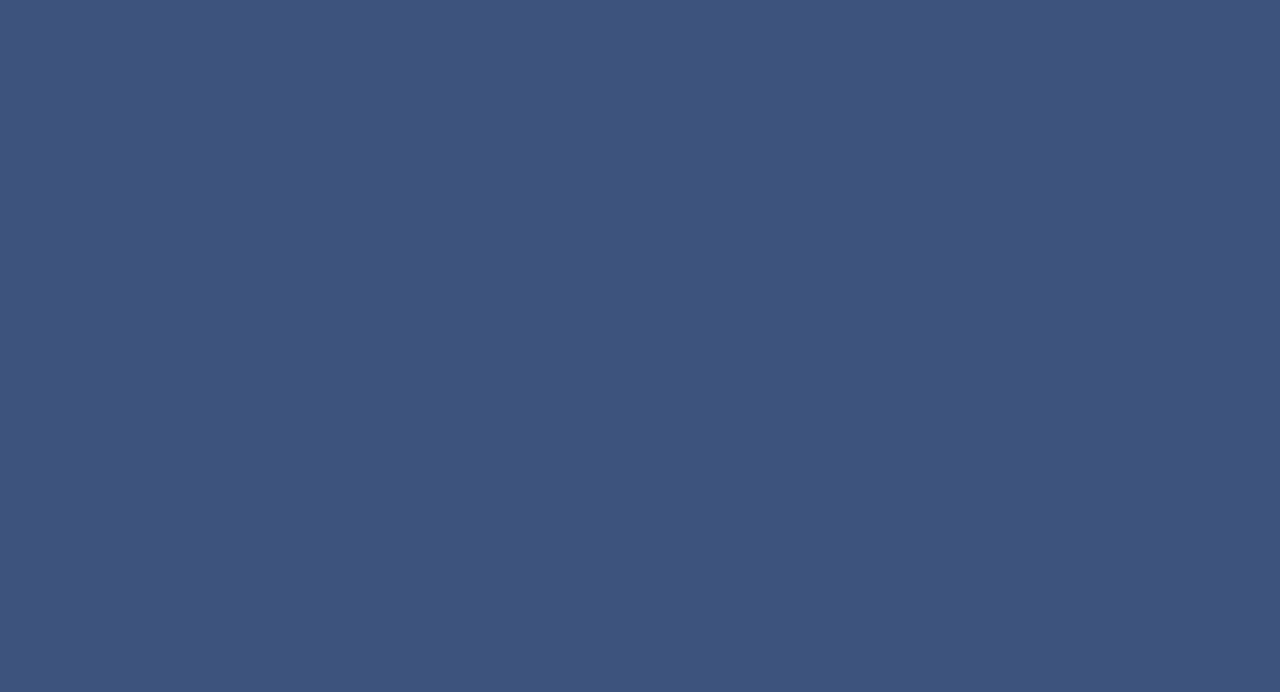
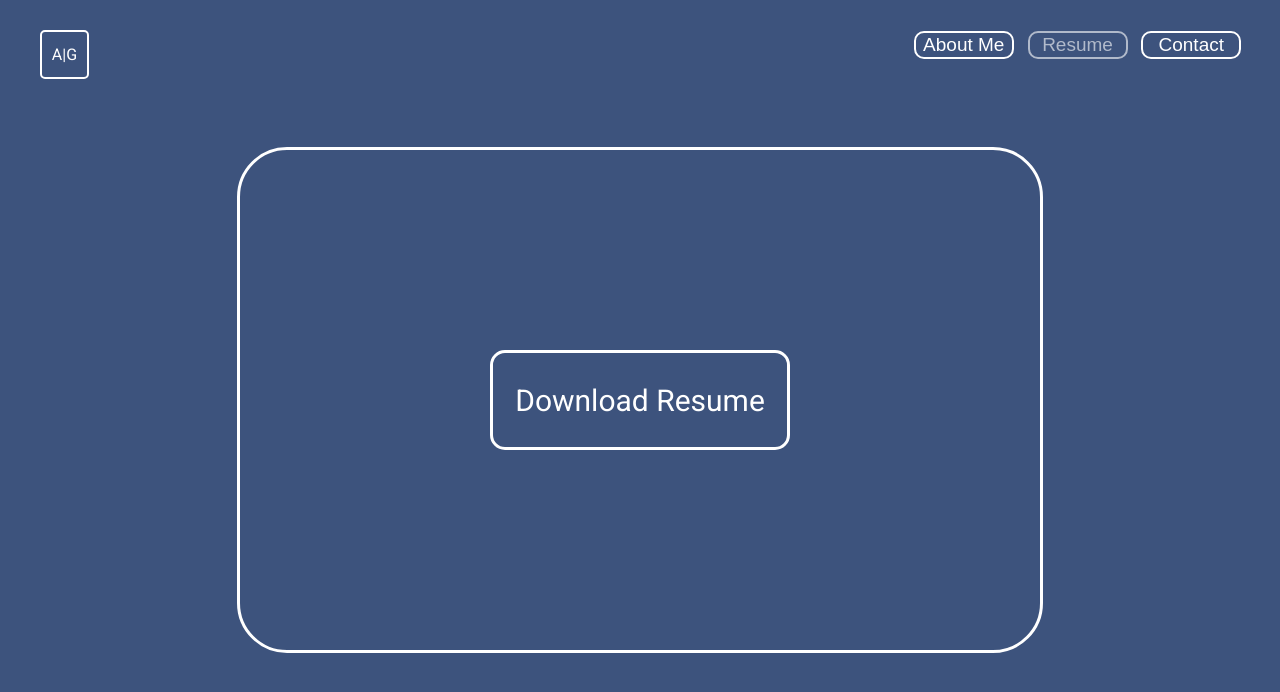
Before and after one commit to Armingross/myWebsite, a React (Create React App) app: page /resume in a window 1280 px wide. Before the commit this address had no page. Shown: the top 692 px of the page. Built offline with nearby package versions, Linux system fonts and the light colour scheme.

Commit message:
created resume

```diff
--- a/src/App.js
+++ b/src/App.js
@@ -1,6 +1,7 @@
 import './App.css';
 import AboutMe from './components/aboutMe/AboutMe';
 import Home from './components/home/home';
+import Resume from './components/resume/Resume';
 import { Route, Routes, useLocation } from 'react-router-dom';
 import { AnimatePresence } from 'framer-motion';
 
@@ -12,6 +13,7 @@ export default function App() {
       <Routes location={location} key={location.pathname}>
         <Route path='/' element={<Home />} />
         <Route path='aboutMe' element={<AboutMe />} />
+        <Route path='resume' element={<Resume />} />
       </Routes>
     </AnimatePresence>
   );
--- a/src/components/aboutMe/aboutMe.css
+++ /dev/null
@@ -1,75 +0,0 @@
-/* bos in which all items are.
-position relative so that the items are absolute positioned to this box and not the whole page */
-.sliderBox {
-    width: 85vw;
-    height: 87vh;
-    display: flex;
-    flex-direction: column;
-    align-items: flex-end;
-    /* border: 2px solid black; */
-    position: relative;
-    overflow: hidden;
-}
-
-/* style of every itemBox */
-.itemBox {
-    height: 22%;
-    width: 60%;
-    display: flex;
-    /* border: 1px solid green; */
-    position: absolute;
-    transition: top 1s, height 1s, width 1s, opacity 1s;
-}
-
-/* here every item box is getting styled individualy */
-#prev2 {
-    top: -40%;
-}
-#prev {
-    top: 0;
-    opacity: 0.5;
-}
-#active {
-    top: 25%;
-    height: 50%;
-    width: 100%;
-    opacity: 1;
-}
-#next {
-    top: 78%;
-    opacity: 0.5;
-}
-#next2 {
-    top: 120%;
-}
-
-/* in the item box is a picture and text box */
-.pictureBox {
-    width: 50%;
-    height: 100%;
-    display: flex;
-    justify-content: center;
-}
-.textBox {
-    width: 50%;
-    height: 100%;
-    display: flex;
-    flex-direction: column;
-    align-items: center;
-    justify-content: center;
-}
-
-.bothText {
-    font-family: Roboto;
-    color:white;
-    transition: font-size 1s;
-    margin: 0;
-}
-
-/* style of text  whether active or not*/
-#activeText {
-    font-size: 70px;
-}
-#inActiveText {
-    font-size: 30px;
-}
--- a/src/components/aboutMe/aboutMe.js
+++ b/src/components/aboutMe/aboutMe.js
@@ -1,12 +1,14 @@
 import { useState, useRef, useEffect } from "react"
 import MenuLogo from "../menuLogo/menuLogo.js"
-import styles from "./AboutMe.css"
+import styles from "../myWebsite.css"
 import { getItems } from "./Items.js"
 import { scroll } from "./Scroll.js"
 import ArrowUpwardIcon from '@mui/icons-material/ArrowUpward';
 import ArrowDownwardIcon from '@mui/icons-material/ArrowDownward';
 
 export default function AboutMe(){
+    /* page is for MenuLogo so that i know which button should be disactivated */
+    const page = "aboutme";
     /* a state which every Box in it, which reference to the boxes id */
     const [box, setBox] = useState({
         box1: "active",
@@ -15,9 +17,9 @@ export default function AboutMe(){
         box4: "next2",
         box5: "next2",
         box6: "next2"
-    })
+    });
     /* pointer decides which boxes are visible */
-    const [pointer, setPointer] = useState(1)
+    const [pointer, setPointer] = useState(1);
 
     /* refrence to the video which plays when "active" */
     const videoPlay = useRef()
@@ -72,7 +74,7 @@ export default function AboutMe(){
 
     return(
         <div className="display">
-            <MenuLogo></MenuLogo>
+            <MenuLogo page={page}></MenuLogo>
             <div className="sliderBox">
             {items.map((item) => (
                 <div key={item.id} className={item.className} id={item.boxID}>
--- a/src/components/home/home.js
+++ b/src/components/home/home.js
@@ -1,16 +1,17 @@
 import React, { useState } from "react"
-import styles from "./home.css"
+import styles from "../myWebsite.css"
 import { useMediaQuery, } from '@mui/material'
 import { motion } from "framer-motion"
 import MenuLogo from "../menuLogo/menuLogo.js"
-import { useNavigate } from 'react-router-dom';
+import { useNavigate } from "react-router-dom";
 
 export default function Home(){
     <link rel="stylesheet" href="home.css"/>
 
     const smallSize = useMediaQuery("@media screen and (max-width: 900px)")
     let navigate = useNavigate();
-    const page = "home"
+    /* page is for MenuLogo so that i know which button should be disactivated */
+    const page = "home";
 
     /* delaytime which decides if animation has delay or not */
     let delayTime;
@@ -91,7 +92,8 @@ export default function Home(){
                         <motion.button className="knowMeBtn"
                         variants={buttonVariant}
                         whileHover={{ scale: 1.1 }}
-                        whileTap={{ scale: 0.8 }}>
+                        whileTap={{ scale: 0.8 }}
+                        onClick={() => navigate("aboutme")}>
                             Get to know me
                         </motion.button>
                     </motion.div>
--- a/src/components/home/home.css
+++ b/src/components/myWebsite.css
@@ -2,6 +2,14 @@ body {
     background-color: rgba(2, 31, 86, 0.765);
 }
 
+
+/*
+
+
+    HOME
+
+
+*/
 .display {
     height: 100vh;
     width: 100vw;
@@ -154,3 +162,120 @@ body {
         justify-content: flex-start;
     }
   }
+
+
+/*
+
+
+    ABOUT ME
+
+
+*/
+
+/* bos in which all items are.
+position relative so that the items are absolute positioned to this box and not the whole page */
+.sliderBox {
+    width: 85vw;
+    height: 87vh;
+    display: flex;
+    flex-direction: column;
+    align-items: flex-end;
+    /* border: 2px solid black; */
+    position: relative;
+    overflow: hidden;
+}
+
+/* style of every itemBox */
+.itemBox {
+    height: 22%;
+    width: 60%;
+    display: flex;
+    /* border: 1px solid green; */
+    position: absolute;
+    transition: top 1s, height 1s, width 1s, opacity 1s;
+}
+
+/* here every item box is getting styled individualy */
+#prev2 {
+    top: -40%;
+}
+#prev {
+    top: 0;
+    opacity: 0.5;
+}
+#active {
+    top: 25%;
+    height: 50%;
+    width: 100%;
+    opacity: 1;
+}
+#next {
+    top: 78%;
+    opacity: 0.5;
+}
+#next2 {
+    top: 120%;
+}
+
+/* in the item box is a picture and text box */
+.pictureBox {
+    width: 50%;
+    height: 100%;
+    display: flex;
+    justify-content: center;
+}
+.textBox {
+    width: 50%;
+    height: 100%;
+    display: flex;
+    flex-direction: column;
+    align-items: center;
+    justify-content: center;
+}
+
+.bothText {
+    font-family: Roboto;
+    color:white;
+    transition: font-size 1s;
+    margin: 0;
+}
+
+/* style of text  whether active or not*/
+#activeText {
+    font-size: 70px;
+}
+#inActiveText {
+    font-size: 30px;
+}
+
+
+/*
+
+
+    RESUME
+
+
+*/
+
+.centerBoxResume {
+    display: flex;
+    flex-direction: column;
+    align-items: center;
+    justify-content: space-evenly;
+    border-radius: 50px;
+    width: 800px;
+    height: 500px;
+    border: 3px solid white;
+}
+
+.Resumebtn {
+    width: 300px;
+    height: 100px;
+    background-color: transparent;
+    border: 3px solid white;
+    border-radius: 15px;
+    color: white;
+    font-size: 30px;
+    font-family: Roboto;
+    font-weight: 400;
+}
--- /dev/null
+++ b/src/components/resume/Resume.js
@@ -0,0 +1,16 @@
+import styles from "../myWebsite.css"
+import MenuLogo from "../menuLogo/menuLogo.js"
+
+export default function Resume(){
+    /* page is for MenuLogo so that i know which button should be disactivated */
+    const page = "resume"
+
+    return(
+        <div className="display">
+            <MenuLogo page={page}></MenuLogo>
+            <div className="centerBoxResume">
+                <button className="Resumebtn">Download Resume</button>
+            </div>
+        </div>
+    )
+}
```
